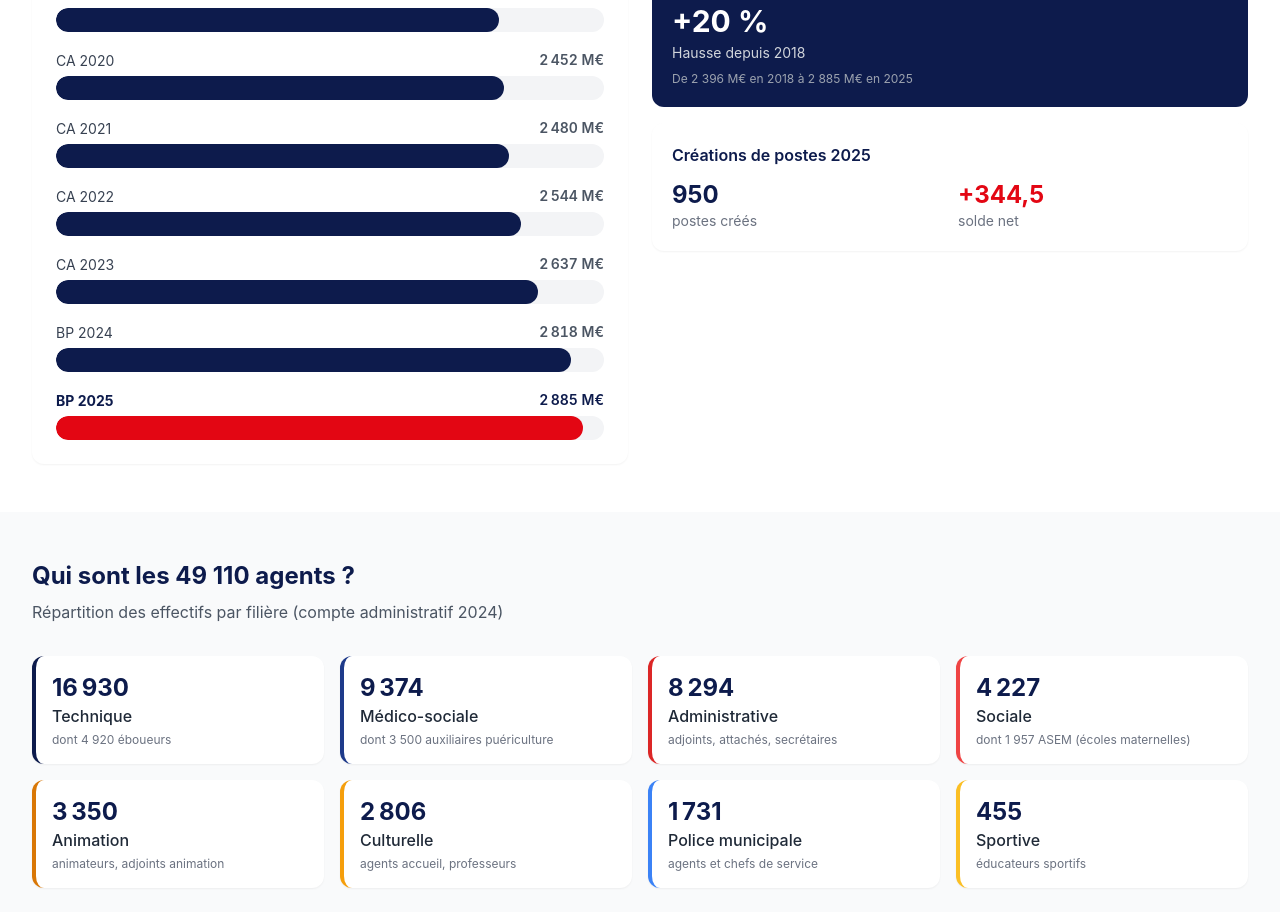
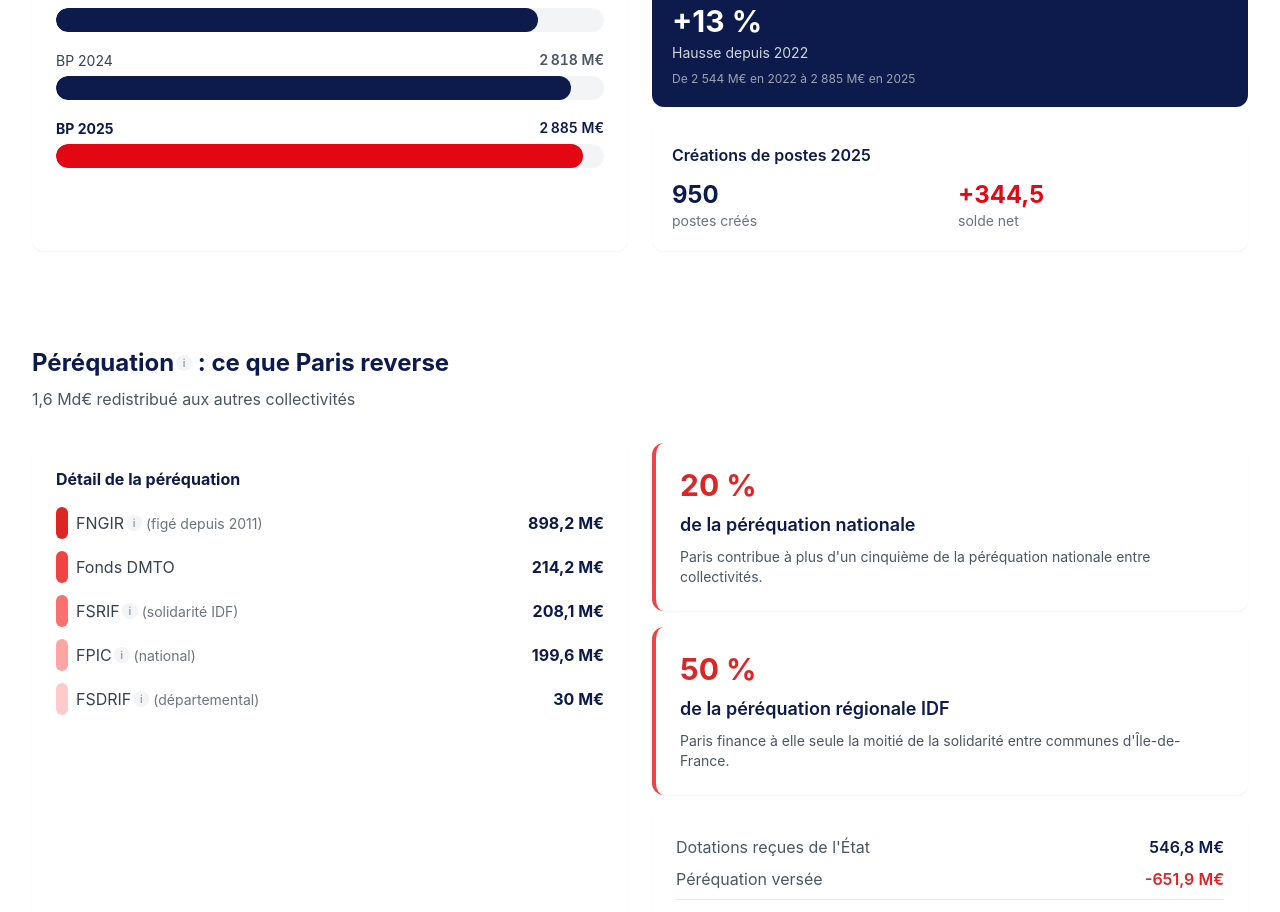
Before and after one commit to TofBoubou/argent-parisiens, a Next.js app: page /depenses in a window 1280 px wide. Shown: the part 1300-2212 px from the top of the page. Built offline with nearby package versions, Linux system fonts and the light colour scheme.

Commit message:
correction chiffres

```diff
--- a/src/app/depenses/page.tsx
+++ b/src/app/depenses/page.tsx
@@ -16,26 +16,10 @@ const depensesFonctionnement = {
   ],
 };
 
-// Effectifs par filière (CA 2024 - ETPT pourvus)
-const effectifsParFiliere = [
-  { label: 'Technique', value: 16930, detail: 'dont 4 920 éboueurs', color: '#0D1B4C' },
-  { label: 'Médico-sociale', value: 9374, detail: 'dont 3 500 auxiliaires puériculture', color: '#1e3a8a' },
-  { label: 'Administrative', value: 8294, detail: 'adjoints, attachés, secrétaires', color: '#dc2626' },
-  { label: 'Sociale', value: 4227, detail: 'dont 1 957 ASEM (écoles maternelles)', color: '#ef4444' },
-  { label: 'Animation', value: 3350, detail: 'animateurs, adjoints animation', color: '#d97706' },
-  { label: 'Culturelle', value: 2806, detail: 'agents accueil, professeurs', color: '#f59e0b' },
-  { label: 'Police municipale', value: 1731, detail: 'agents et chefs de service', color: '#3b82f6' },
-  { label: 'Sportive', value: 455, detail: 'éducateurs sportifs', color: '#fbbf24' },
-];
-
 // Évolution masse salariale
 const evolutionMasseSalariale = [
-  { label: 'CA 2018', value: 2395.7 },
-  { label: 'CA 2019', value: 2423.5 },
-  { label: 'CA 2020', value: 2452.2 },
-  { label: 'CA 2021', value: 2479.5 },
   { label: 'CA 2022', value: 2543.8 },
-  { label: 'CA 2023', value: 2637.2 },
+  { label: 'CA 2023', value: 2637.3 },
   { label: 'BP 2024', value: 2817.7 },
   { label: 'BP 2025', value: 2885.0, highlight: true },
 ];
@@ -53,13 +37,13 @@ const perequation = [
 const depensesGestion = [
   { label: 'Santé et action sociale', value: 2051.2, color: '#0D1B4C' },
   { label: 'Transports', value: 644.6, color: '#dc2626' },
-  { label: 'Services généraux', value: 467.0, color: '#d97706' },
-  { label: 'Environnement', value: 425.3, color: '#1e3a8a' },
+  { label: 'Services généraux', value: 466.5, color: '#d97706' },
+  { label: 'Environnement', value: 424.7, color: '#1e3a8a' },
   { label: 'Enseignement', value: 286.9, color: '#ef4444' },
-  { label: 'Sécurité', value: 280.0, color: '#f59e0b' },
+  { label: 'Sécurité', value: 280.4, color: '#f59e0b' },
   { label: 'Culture et sports', value: 262.8, color: '#3b82f6' },
-  { label: 'Aménagement', value: 89.6, color: '#f87171' },
-  { label: 'Action économique', value: 46.6, color: '#fbbf24' },
+  { label: 'Aménagement', value: 96.2, color: '#f87171' },
+  { label: 'Action économique', value: 40.7, color: '#fbbf24' },
 ];
 
 // JO 2024
@@ -181,7 +165,7 @@ export default function DepensesPage() {
               <InfoTooltip terme="Masse salariale">Masse salariale</InfoTooltip>
             </h2>
             <p className="text-gray-600">
-              2,89 Md€ pour le personnel (+2,4 % vs 2024, +20 % depuis 2018)
+              2,89 Md€ pour le personnel (+2,4 % vs 2024)
             </p>
           </motion.div>
 
@@ -203,9 +187,9 @@ export default function DepensesPage() {
                 description="31 % du budget total de fonctionnement"
               />
               <ChiffreCard
-                value="+20 %"
-                label="Hausse depuis 2018"
-                description="De 2 396 M€ en 2018 à 2 885 M€ en 2025"
+                value="+13 %"
+                label="Hausse depuis 2022"
+                description="De 2 544 M€ en 2022 à 2 885 M€ en 2025"
                 accent
               />
               <div className="bg-white rounded-xl p-5 shadow-sm">
@@ -224,57 +208,6 @@ export default function DepensesPage() {
             </div>
           </div>
 
-        </div>
-      </section>
-
-      {/* Effectifs par filière */}
-      <section className="py-12 bg-gray-50">
-        <div className="max-w-7xl mx-auto px-4 sm:px-6 lg:px-8">
-          <motion.div
-            initial={{ opacity: 0, y: 20 }}
-            whileInView={{ opacity: 1, y: 0 }}
-            viewport={{ once: true }}
-            className="mb-8"
-          >
-            <h2 className="text-2xl font-bold text-primary mb-2">
-              Qui sont les 49 110 agents ?
-            </h2>
-            <p className="text-gray-600">
-              Répartition des effectifs par filière (compte administratif 2024)
-            </p>
-          </motion.div>
-
-          <div className="grid grid-cols-2 md:grid-cols-4 gap-4">
-            {effectifsParFiliere.map((filiere, index) => (
-              <motion.div
-                key={filiere.label}
-                initial={{ opacity: 0, y: 10 }}
-                whileInView={{ opacity: 1, y: 0 }}
-                viewport={{ once: true }}
-                transition={{ delay: index * 0.05 }}
-                className="bg-white rounded-xl p-4 shadow-sm border-l-4"
-                style={{ borderColor: filiere.color }}
-              >
-                <div className="text-2xl font-bold text-primary">
-                  {filiere.value.toLocaleString('fr-FR')}
-                </div>
-                <div className="font-medium text-gray-800">{filiere.label}</div>
-                <div className="text-xs text-gray-500 mt-1">{filiere.detail}</div>
-              </motion.div>
-            ))}
-          </div>
-
-          <motion.div
-            initial={{ opacity: 0, y: 20 }}
-            whileInView={{ opacity: 1, y: 0 }}
-            viewport={{ once: true }}
-            className="mt-6 p-4 bg-blue-50 rounded-xl border border-blue-100"
-          >
-            <p className="text-sm text-blue-800">
-              <strong>54 319 emplois budgétaires</strong> pour 49 110 équivalents temps plein pourvus.
-              La différence correspond aux postes vacants et temps partiels.
-            </p>
-          </motion.div>
         </div>
       </section>
 
@@ -601,10 +534,10 @@ export default function DepensesPage() {
             <h2 className="text-2xl font-bold mb-6">En résumé</h2>
             <div className="grid grid-cols-1 md:grid-cols-3 gap-6 text-left">
               <div className="bg-white/10 rounded-xl p-5">
-                <div className="text-accent text-xl font-bold mb-2">+20 %</div>
+                <div className="text-accent text-xl font-bold mb-2">+13 %</div>
                 <div className="text-sm">
-                  de masse salariale en 7 ans, avec 950 créations de postes en 2025
-                  et une progression continue depuis 2018.
+                  de masse salariale en 3 ans, avec 950 créations de postes en 2025
+                  et une progression continue depuis 2022.
                 </div>
               </div>
               <div className="bg-white/10 rounded-xl p-5">
--- a/src/app/dette/page.tsx
+++ b/src/app/dette/page.tsx
@@ -17,12 +17,8 @@ import {
   ComposedChart,
 } from 'recharts';
 
-// Évolution de la dette
+// Évolution de la dette (encours au 31/12)
 const evolutionDette = [
-  { annee: '2019', dette: 5900, label: '5,9 Md€' },
-  { annee: '2020', dette: 6500, label: '6,5 Md€' },
-  { annee: '2021', dette: 7200, label: '7,2 Md€' },
-  { annee: '2022', dette: 7500, label: '7,5 Md€' },
   { annee: '2023', dette: 8043, label: '8,0 Md€' },
   { annee: '2024', dette: 8675, label: '8,7 Md€' },
   { annee: '2025', dette: 9357, label: '9,4 Md€' },
@@ -42,10 +38,6 @@ const evolutionEpargneBrute = [
 
 // Durée de désendettement
 const evolutionDuree = [
-  { annee: '2020', duree: 9.3 },
-  { annee: '2021', duree: 12.5 },
-  { annee: '2022', duree: 12.9 },
-  { annee: '2023', duree: 10.6 },
   { annee: '2024', duree: 15.3 },
   { annee: '2025', duree: 16.4 },
 ];
@@ -189,7 +181,7 @@ export default function DettePage() {
 
               <div className="mt-6 p-4 bg-red-50 border-l-4 border-accent rounded-r-lg">
                 <p className="text-sm text-gray-700">
-                  <span className="font-bold text-accent">+59 % en 6 ans</span> : la dette est passée de 5,9 Md€ en 2019 à 9,4 Md€ fin 2025, soit une augmentation de 3,5 Md€.
+                  <span className="font-bold text-accent">+16 % en 2 ans</span> : la dette est passée de 8,0 Md€ fin 2023 à 9,4 Md€ fin 2025, soit une augmentation de 1,3 Md€.
                 </p>
               </div>
             </div>
--- a/src/app/investissements/page.tsx
+++ b/src/app/investissements/page.tsx
@@ -66,7 +66,6 @@ const grandsProjets = [
   {
     arrondissement: '18e',
     projets: [
-      { nom: 'Esplanade Notre-Dame (travaux abords)', montant: 42.2 },
       { nom: 'Restructuration cuisine centrale Riquet', montant: 9.7 },
       { nom: 'Création centre de santé', montant: 2.8 },
       { nom: 'Création atelier propreté', montant: 2.5 },
@@ -93,7 +92,6 @@ const grandsProjets = [
     arrondissement: '13e',
     projets: [
       { nom: 'ZAC Paris Rive Gauche (voirie)', montant: 23.5 },
-      { nom: 'Parc ZAC Python-Duvernois', montant: 3.4 },
       { nom: 'Extension square Clara Zetkin', montant: 1.3 },
       { nom: 'Rue Nationale', montant: 1.3 },
       { nom: 'Local services espaces verts', montant: 1.0 },
@@ -112,13 +110,12 @@ const grandsProjets = [
     projets: [
       { nom: 'Parc ZAC Python-Duvernois', montant: 3.4 },
       { nom: 'Rénovation columbarium Père-Lachaise', montant: 2.0 },
-      { nom: 'Rénovation Maison de l\'Air', montant: 1.0 },
     ],
   },
   {
     arrondissement: '17e',
     projets: [
-      { nom: 'ZAC Clichy-Batignolles', montant: 4.3 },
+      { nom: 'ZAC Clichy-Batignolles', montant: 4.0 },
     ],
   },
   {
@@ -145,6 +142,7 @@ const grandsProjets = [
   {
     arrondissement: 'Paris Centre',
     projets: [
+      { nom: 'Esplanade Notre-Dame (travaux abords)', montant: 42.2 },
       { nom: 'Travaux Pavillon de l\'Arsenal', montant: 10.2 },
       { nom: 'Travaux Forum des Halles', montant: 3.7 },
       { nom: 'Restauration façade Saint-Leu-Saint-Gilles', montant: 2.5 },
@@ -200,7 +198,7 @@ const operationsFoncieres = {
   zac: [
     { nom: 'ZAC Paris Rive Gauche', montant: 23.5, arrondissement: '13e' },
     { nom: 'ZAC Saint-Vincent-de-Paul', montant: 12.9, arrondissement: '14e' },
-    { nom: 'ZAC Clichy-Batignolles', montant: 4.3, arrondissement: '17e' },
+    { nom: 'ZAC Clichy-Batignolles', montant: 4.0, arrondissement: '17e' },
     { nom: 'ZAC Python-Duvernois', montant: 3.4, arrondissement: '20e' },
     { nom: 'ZAC Bédier-Oudiné', montant: 1.3, arrondissement: '13e' },
     { nom: 'ZAC Bargue-Procession', montant: 0.5, arrondissement: '15e' },
--- a/src/app/page.tsx
+++ b/src/app/page.tsx
@@ -36,14 +36,14 @@ const chiffresCles = [
 
 const politiques = [
   { code: '4', nom: 'Santé et action sociale', montant: 2722, color: 'bg-[#0D1B4C]' },
-  { code: '0', nom: 'Services généraux', montant: 1833, color: 'bg-[#dc2626]' },
+  { code: '5', nom: 'Aménagement et habitat', montant: 1052, color: 'bg-[#3b82f6]' },
+  { code: '2', nom: 'Enseignement', montant: 977, color: 'bg-[#f59e0b]' },
+  { code: '7', nom: 'Environnement', montant: 917, color: 'bg-[#1e3a8a]' },
   { code: '8', nom: 'Transports', montant: 868, color: 'bg-[#d97706]' },
-  { code: '7', nom: 'Environnement', montant: 635, color: 'bg-[#1e3a8a]' },
-  { code: '3', nom: 'Culture, sports, loisirs', montant: 564, color: 'bg-[#ef4444]' },
-  { code: '2', nom: 'Enseignement', montant: 510, color: 'bg-[#f59e0b]' },
-  { code: '5', nom: 'Aménagement et habitat', montant: 391, color: 'bg-[#3b82f6]' },
-  { code: '1', nom: 'Sécurité', montant: 330, color: 'bg-[#f87171]' },
-  { code: '6', nom: 'Action économique', montant: 112, color: 'bg-[#fbbf24]' },
+  { code: '3', nom: 'Culture, sports, loisirs', montant: 792, color: 'bg-[#ef4444]' },
+  { code: '1', nom: 'Sécurité', montant: 505, color: 'bg-[#f87171]' },
+  { code: '0', nom: 'Services généraux', montant: 1107, color: 'bg-[#dc2626]' },
+  { code: '6', nom: 'Action économique', montant: 77, color: 'bg-[#fbbf24]' },
 ];
 
 const alertes = [
@@ -59,7 +59,7 @@ const alertes = [
   },
   {
     titre: 'Masse salariale',
-    description: '2,9 Md€ pour le personnel, +20 % depuis 2018.',
+    description: '2,9 Md€ pour le personnel, +2,4 % vs 2024.',
     lien: '/depenses',
   },
   {
--- a/src/app/politiques/page.tsx
+++ b/src/app/politiques/page.tsx
@@ -50,17 +50,17 @@ const politiques = [
   {
     code: '0',
     nom: 'Services généraux',
-    budget: 1833,
+    budget: 1107,
     color: '#dc2626',
     bgColor: 'bg-[#dc2626]',
     chartColor: '#dc2626',
     description: 'Administration, informatique, RH, immobilier, états spéciaux d\'arrondissement, budget participatif',
     keyFacts: [
-      { label: 'Etats spéciaux arrondissement', value: '173 M€', detail: 'Fonctionnement équipements de proximité' },
+      { label: 'Etats spéciaux arrondissement', value: '167 M€', detail: 'Fonctionnement équipements de proximité' },
       { label: 'Budget participatif', value: '80 M€', detail: '25 % du budget d\'investissement décidé par les Parisiens' },
-      { label: 'Informatique', value: '50 M€', detail: 'Projets SI, cybersécurité, maintenance' },
+      { label: 'Informatique', value: '36 M€', detail: 'Projets SI, cybersécurité, maintenance' },
       { label: 'Réaménagement Tour Eiffel', value: '18 M€', detail: 'Travaux de modernisation du site' },
-      { label: 'Concessions', value: '185 M€', detail: 'Recettes affichage, télécom, parkings' },
+      { label: 'Gestion immobilière', value: '71 M€', detail: 'Loyers et charges locaux administratifs' },
     ],
     alert: 'Loyers et charges immobilières : 71 M€ pour les locaux administratifs',
     postes: '+26 créations de postes en 2025',
@@ -121,7 +121,7 @@ const politiques = [
   {
     code: '7',
     nom: 'Environnement',
-    budget: 635,
+    budget: 917,
     color: '#1e3a8a',
     bgColor: 'bg-[#1e3a8a]',
     chartColor: '#1e3a8a',
@@ -129,7 +129,7 @@ const politiques = [
     keyFacts: [
       { label: 'Contribution SYCTOM', value: '119 M€', detail: 'Traitement et valorisation des déchets' },
       { label: 'Collecte déchets', value: '110 M€', detail: 'Ordures ménagères, tri, corbeilles' },
-      { label: 'Propreté urbaine', value: '50 M€', detail: 'Nettoiement, sanisettes, graffitis' },
+      { label: 'Propreté urbaine', value: '69 M€', detail: 'Nettoiement, sanisettes, graffitis' },
       { label: 'TEOM perçue', value: '573 M€', detail: 'Taxe d\'enlèvement des ordures ménagères' },
       { label: 'Nouvelles sanisettes', value: '21 M€', detail: 'Acquisition et modernisation' },
     ],
@@ -158,7 +158,7 @@ const politiques = [
   {
     code: '3',
     nom: 'Culture, sports, loisirs',
-    budget: 564,
+    budget: 792,
     color: '#ef4444',
     bgColor: 'bg-[#ef4444]',
     chartColor: '#ef4444',
@@ -177,7 +177,7 @@ const politiques = [
       { name: 'Sports', value: 21.5, color: '#dc2626' },
       { name: 'Jeunesse loisirs', value: 7.0, color: '#d97706' },
       { name: 'Vie sociale', value: 1.5, color: '#ef4444' },
-      { name: 'Services communs', value: 0.9, color: '#f59e0b' },
+      { name: 'Services communs', value: 0.8, color: '#f59e0b' },
     ],
     projets: [
       { nom: 'Contribution Solideo (solde JOP)', montant: 27.2 },
@@ -195,7 +195,7 @@ const politiques = [
   {
     code: '2',
     nom: 'Enseignement',
-    budget: 510,
+    budget: 977,
     color: '#f59e0b',
     bgColor: 'bg-[#f59e0b]',
     chartColor: '#f59e0b',
@@ -231,7 +231,7 @@ const politiques = [
   {
     code: '5',
     nom: 'Aménagement et habitat',
-    budget: 391,
+    budget: 1052,
     color: '#3b82f6',
     bgColor: 'bg-[#3b82f6]',
     chartColor: '#3b82f6',
@@ -251,7 +251,7 @@ const politiques = [
       { name: 'Espaces verts', value: 18.6, color: '#d97706' },
       { name: 'Habitat logement', value: 16.4, color: '#ef4444' },
       { name: 'Services communs', value: 7.1, color: '#f59e0b' },
-      { name: 'Politique ville', value: 5.4, color: '#fbbf24' },
+      { name: 'Politique ville', value: 5.1, color: '#fbbf24' },
     ],
     projets: [
       { nom: 'Acquisitions foncières logement social', montant: 200.0 },
@@ -269,14 +269,14 @@ const politiques = [
   {
     code: '1',
     nom: 'Sécurité',
-    budget: 330,
+    budget: 505,
     color: '#f87171',
     bgColor: 'bg-[#f87171]',
     chartColor: '#f87171',
     description: 'Police municipale, préfecture de police, pompiers de Paris (BSPP)',
     keyFacts: [
       { label: 'Préfecture de Police', value: '148 M€', detail: 'Budget spécial PP' },
-      { label: 'Brigade pompiers (BSPP)', value: '119 M€', detail: 'Contribution fonctionnement + investissement' },
+      { label: 'Brigade pompiers (BSPP)', value: '109 M€', detail: 'Contribution fonctionnement + investissement' },
       { label: 'Police municipale', value: '21 M€', detail: 'Surveillance, prévention' },
       { label: 'Vidéoprotection', value: '2 M€', detail: 'Extension du réseau' },
       { label: 'Agents recrutés', value: '+455', detail: 'Créations de postes' },
@@ -304,7 +304,7 @@ const politiques = [
   {
     code: '6',
     nom: 'Action économique',
-    budget: 112,
+    budget: 77,
     color: '#fbbf24',
     bgColor: 'bg-[#fbbf24]',
     chartColor: '#fbbf24',
@@ -312,7 +312,7 @@ const politiques = [
     keyFacts: [
       { label: 'Taxe de séjour', value: '135 M€', detail: '-50 M€ vs 2024 (fin effet JO)' },
       { label: 'Insertion emploi', value: '14 M€', detail: 'Mission locale, formation' },
-      { label: 'Tumo Paris', value: '6 M€', detail: 'École création numérique' },
+      { label: 'Tumo Paris', value: '5,5 M€', detail: 'École création numérique' },
       { label: 'Compte foncier commerces', value: '8 M€', detail: 'Préemption locaux commerciaux' },
       { label: 'Office du tourisme', value: '4 M€', detail: 'Subvention OTCP' },
     ],
--- a/src/app/recettes/page.tsx
+++ b/src/app/recettes/page.tsx
@@ -141,10 +141,12 @@ const recettesGestion = [
   { label: 'Transports', value: 472.7, color: '#0D1B4C' },
   { label: 'Santé et action sociale', value: 321.4, color: '#dc2626' },
   { label: 'Services généraux', value: 232.2, color: '#d97706' },
-  { label: 'Culture et sports', value: 156.9, color: '#3b82f6' },
   { label: 'Environnement', value: 152.6, color: '#ef4444' },
-  { label: 'Enseignement', value: 89.7, color: '#f59e0b' },
-  { label: 'Autres', value: 78.6, color: '#60a5fa' },
+  { label: 'Culture et sports', value: 119.3, color: '#3b82f6' },
+  { label: 'Action économique', value: 73.9, color: '#f59e0b' },
+  { label: 'Enseignement', value: 70.5, color: '#fbbf24' },
+  { label: 'Aménagement', value: 60.2, color: '#60a5fa' },
+  { label: 'Sécurité', value: 1.3, color: '#94a3b8' },
 ];
 
 // Chronologie des réformes fiscales
@@ -193,7 +195,7 @@ export default function RecettesPage() {
               <div className="text-xs text-green-400 mt-1">+0,2 % vs 2024</div>
             </div>
             <div className="bg-white/10 backdrop-blur rounded-xl p-4 text-center">
-              <div className="text-2xl md:text-3xl font-bold">61 %</div>
+              <div className="text-2xl md:text-3xl font-bold">53 %</div>
               <div className="text-sm text-gray-400">Fiscalité</div>
               <div className="text-xs text-gray-500 mt-1">directe + indirecte</div>
             </div>
--- a/src/data/01_presentation_generale.json
+++ b/src/data/01_presentation_generale.json
@@ -226,7 +226,7 @@
           "annee": "BP 2024",
           "charges_personnel": 2817.7,
           "depenses_gestion": 4497.6,
-          "perequation_reversements": 1729.1,
+          "perequation_reversements": 1728.1,
           "charges_financieres": 213.0
         },
         {
--- a/src/data/01c_grands_postes.json
+++ b/src/data/01c_grands_postes.json
@@ -105,7 +105,7 @@
       "donnees": [
         {"annee": "CA 2022", "charges_personnel": 2543.8, "depenses_gestion": 4123.0, "perequation": 1081.1, "charges_financieres": 142.1},
         {"annee": "CA 2023", "charges_personnel": 2637.3, "depenses_gestion": 4302.5, "perequation": 1644.8, "charges_financieres": 171.0},
-        {"annee": "BP 2024", "charges_personnel": 2817.7, "depenses_gestion": 4497.6, "perequation": 1729.1, "charges_financieres": 213.0},
+        {"annee": "BP 2024", "charges_personnel": 2817.7, "depenses_gestion": 4497.6, "perequation": 1728.1, "charges_financieres": 213.0},
         {"annee": "BP 2025", "charges_personnel": 2885.0, "depenses_gestion": 4554.0, "perequation": 1604.7, "charges_financieres": 224.5}
       ]
     },
--- a/src/data/03-0_services_generaux.json
+++ b/src/data/03-0_services_generaux.json
@@ -42,7 +42,7 @@
     "total_me": 922.6,
     "dont_masse_salariale_me": 456.0,
     "hors_masse_salariale_me": 466.5,
-    "variation_vs_bp2024_me": 35.7,
+    "variation_vs_bp2024_me": 15.7,
 
     "repartition_hors_masse_salariale": {
       "depenses_generales_administration_me": 295.1,
--- a/src/data/03-4_sante_action_sociale.json
+++ b/src/data/03-4_sante_action_sociale.json
@@ -57,7 +57,7 @@
       },
 
       "nouvelles_missions_renforts": {
-        "total": 61,
+        "total": 72,
         "direction_familles_petite_enfance": {
           "total": 9,
           "detail": {
```
